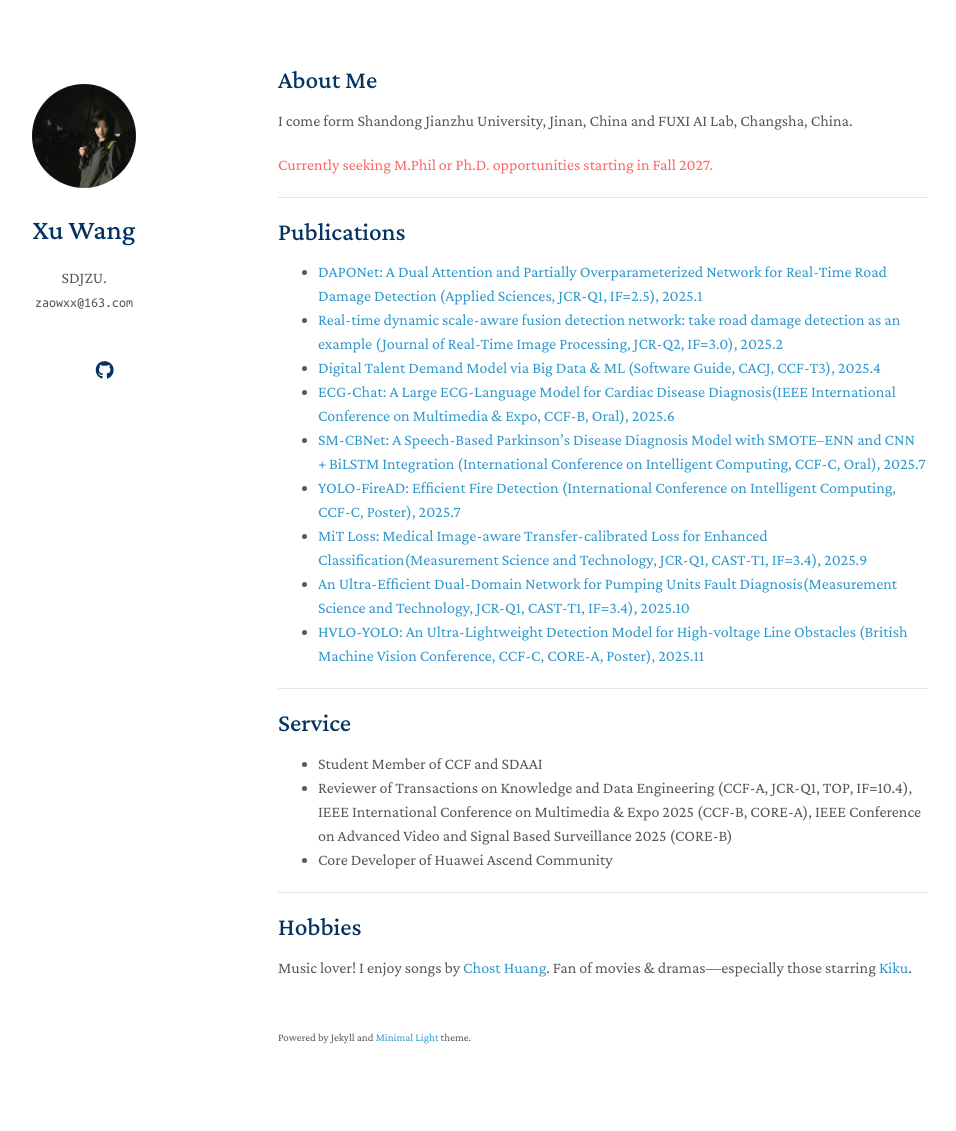
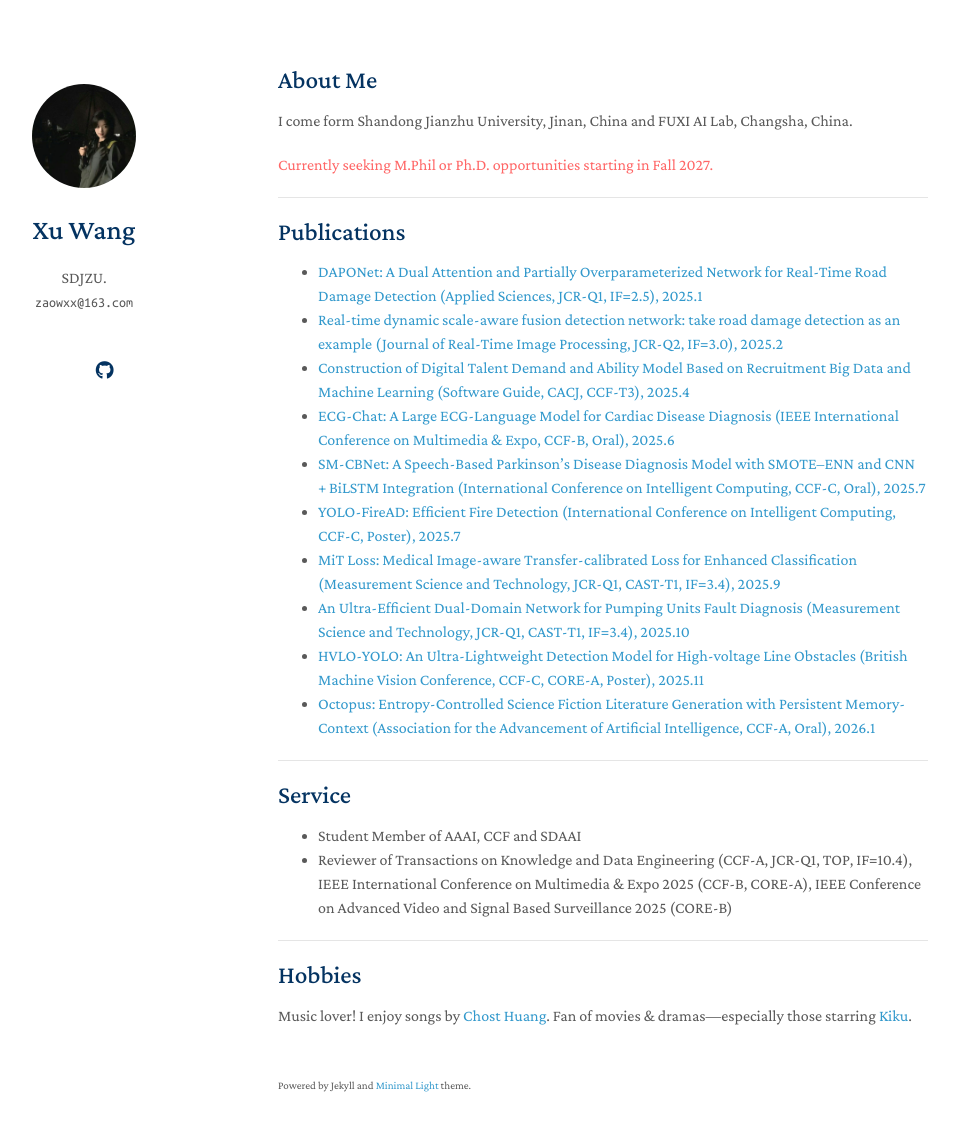
Before and after one commit to 17B331/17b331.github.io, a Jekyll site: the page built from index.md, in a window 1280 px wide and 1166 px high. Shown: the top 1131 px of the window, without its empty margins (192-1148 px from the left). Built offline with Jekyll 4.4.1, drawn with Linux system fonts in a browser that asks for light colours; a style sheet for code colours, icons or effects is not loaded; our own code applies the rules of GitHub Pages for plain Markdown files.

Commit message:
Update index.md

```diff
--- a/index.md
+++ b/index.md
@@ -14,14 +14,14 @@ I come form Shandong Jianzhu University, Jinan, China and FUXI AI Lab, Changsha,
 
 - [DAPONet: A Dual Attention and Partially Overparameterized Network for Real-Time Road Damage Detection (Applied Sciences, JCR-Q1, IF=2.5), 2025.1](https://www.mdpi.com/2076-3417/15/3/1470)
 - [Real-time dynamic scale-aware fusion detection network: take road damage detection as an example (Journal of Real-Time Image Processing, JCR-Q2, IF=3.0), 2025.2](https://link.springer.com/article/10.1007/s11554-025-01634-w)
-- [Digital Talent Demand Model via Big Data & ML (Software Guide, CACJ, CCF-T3), 2025.4](https://www.rjdk.org.cn/zh/article/doi/10.11907/rjdk.241973/)
-- [ECG-Chat: A Large ECG-Language Model for Cardiac Disease Diagnosis(IEEE International Conference on Multimedia & Expo, CCF-B, Oral), 2025.6](https://arxiv.org/abs/2408.08849v1)
+- [Construction of Digital Talent Demand and Ability Model Based on Recruitment Big Data and Machine Learning (Software Guide, CACJ, CCF-T3), 2025.4](https://www.rjdk.org.cn/zh/article/doi/10.11907/rjdk.241973/)
+- [ECG-Chat: A Large ECG-Language Model for Cardiac Disease Diagnosis (IEEE International Conference on Multimedia & Expo, CCF-B, Oral), 2025.6](https://arxiv.org/abs/2408.08849v1)
 - [SM-CBNet: A Speech-Based Parkinson’s Disease Diagnosis Model with SMOTE–ENN and CNN + BiLSTM Integration (International Conference on Intelligent Computing, CCF-C, Oral), 2025.7](https://link.springer.com/chapter/10.1007/978-981-95-0030-7_4)
 - [YOLO-FireAD: Efficient Fire Detection (International Conference on Intelligent Computing, CCF-C, Poster), 2025.7](http://poster-openaccess.com)
-- [MiT Loss: Medical Image-aware Transfer-calibrated Loss for Enhanced Classification(Measurement Science and Technology, JCR-Q1, CAST-T1, IF=3.4), 2025.9](https://iopscience.iop.org/article/10.1088/1361-6501/ae08d8)
-- [An Ultra-Efficient Dual-Domain Network for Pumping Units Fault Diagnosis(Measurement Science and Technology, JCR-Q1, CAST-T1, IF=3.4), 2025.10](https://iopscience.iop.org/article/10.1088/1361-6501/ae08d8)
+- [MiT Loss: Medical Image-aware Transfer-calibrated Loss for Enhanced Classification (Measurement Science and Technology, JCR-Q1, CAST-T1, IF=3.4), 2025.9](https://iopscience.iop.org/article/10.1088/1361-6501/ae08d8)
+- [An Ultra-Efficient Dual-Domain Network for Pumping Units Fault Diagnosis (Measurement Science and Technology, JCR-Q1, CAST-T1, IF=3.4), 2025.10](https://iopscience.iop.org/article/10.1088/1361-6501/ae08d8)
 - [HVLO-YOLO: An Ultra-Lightweight Detection Model for High-voltage Line Obstacles (British Machine Vision Conference, CCF-C, CORE-A, Poster), 2025.11](https://openreview.net/forum?id=2FnI6Pmx4J#discussion)
-
+- [Octopus: Entropy-Controlled Science Fiction Literature Generation with Persistent Memory-Context (Association for the Advancement of Artificial Intelligence, CCF-A, Oral), 2026.1](https://openreview.net/forum?id=q7FTAFKUxj&referrer=%5BAuthor%20Console%5D(%2Fgroup%3Fid%3DAAAI.org%2F2026%2FInnovative_Applications_of_AI%2FAuthors%23your-submissions))
 
 
 
@@ -29,9 +29,8 @@ I come form Shandong Jianzhu University, Jinan, China and FUXI AI Lab, Changsha,
 
 ## Service
 
-- Student Member of CCF and SDAAI
+- Student Member of AAAI, CCF and SDAAI
 - Reviewer of Transactions on Knowledge and Data Engineering (CCF-A, JCR-Q1, TOP, IF=10.4), IEEE International Conference on Multimedia & Expo 2025 (CCF-B, CORE-A), IEEE Conference on Advanced Video and Signal Based Surveillance 2025 (CORE-B)
-- Core Developer of Huawei Ascend Community
 
 ---
 
```
